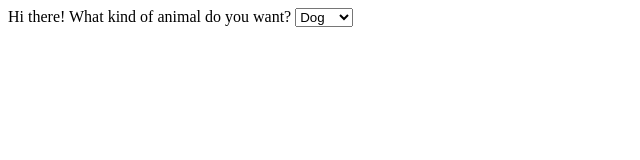
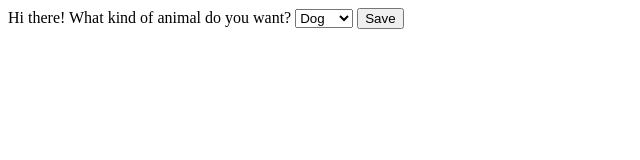
Before and after one commit to stevewhitmore/i-dont-know, a plain HTML site: page index.html in a window 1280 px wide. Shown: the whole page, without its empty margins (0-640 px from the left). Drawn offline with Linux system fonts and the light colour scheme.

Commit message:
added back button after merge conflict

```diff
--- a/index.html
+++ b/index.html
@@ -14,5 +14,6 @@
         <option value="gerbil">Gerbil</option>
         <option value="fox">Fox</option>
     </select>
+    <button type="button">Save</button>
 </body>
 </html>
```
